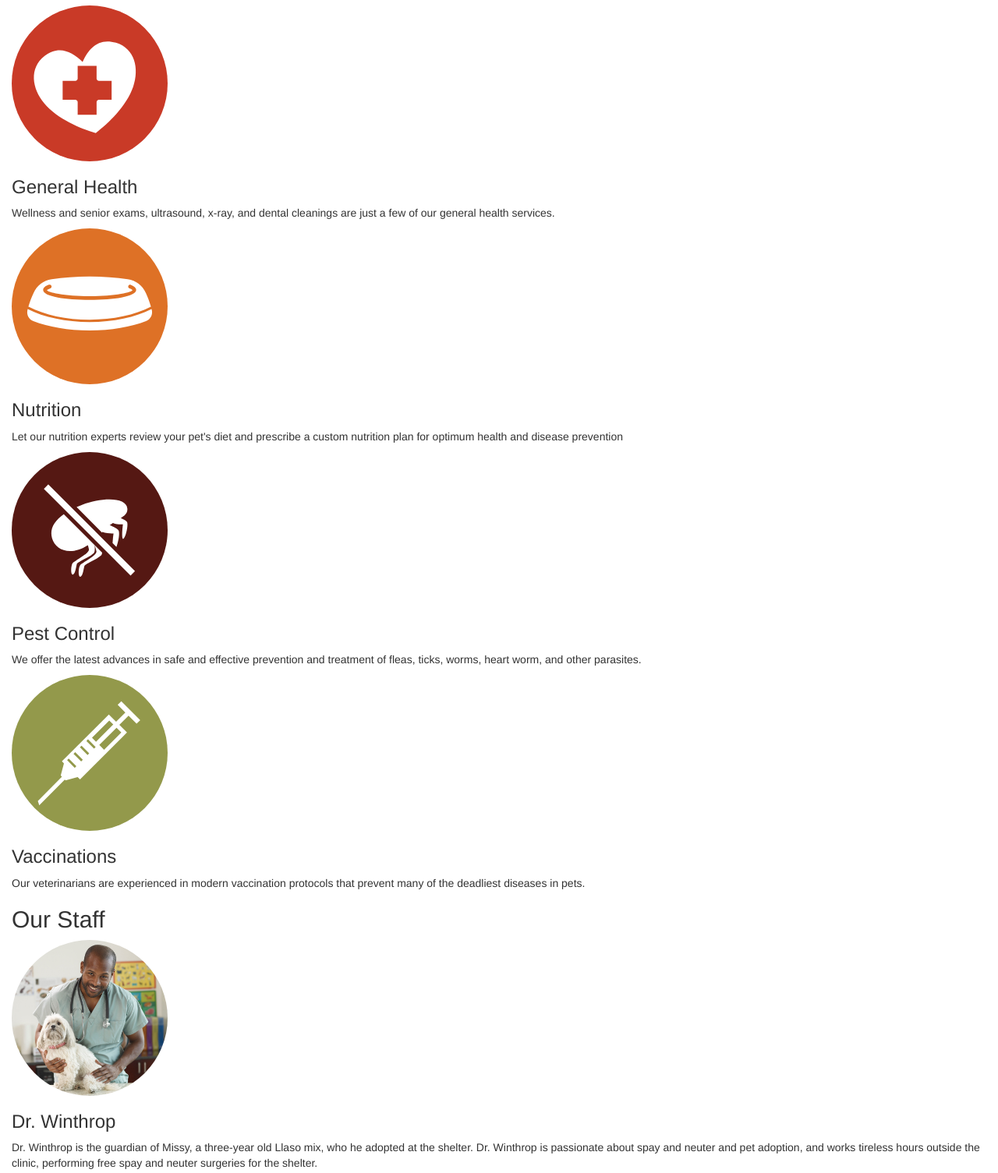
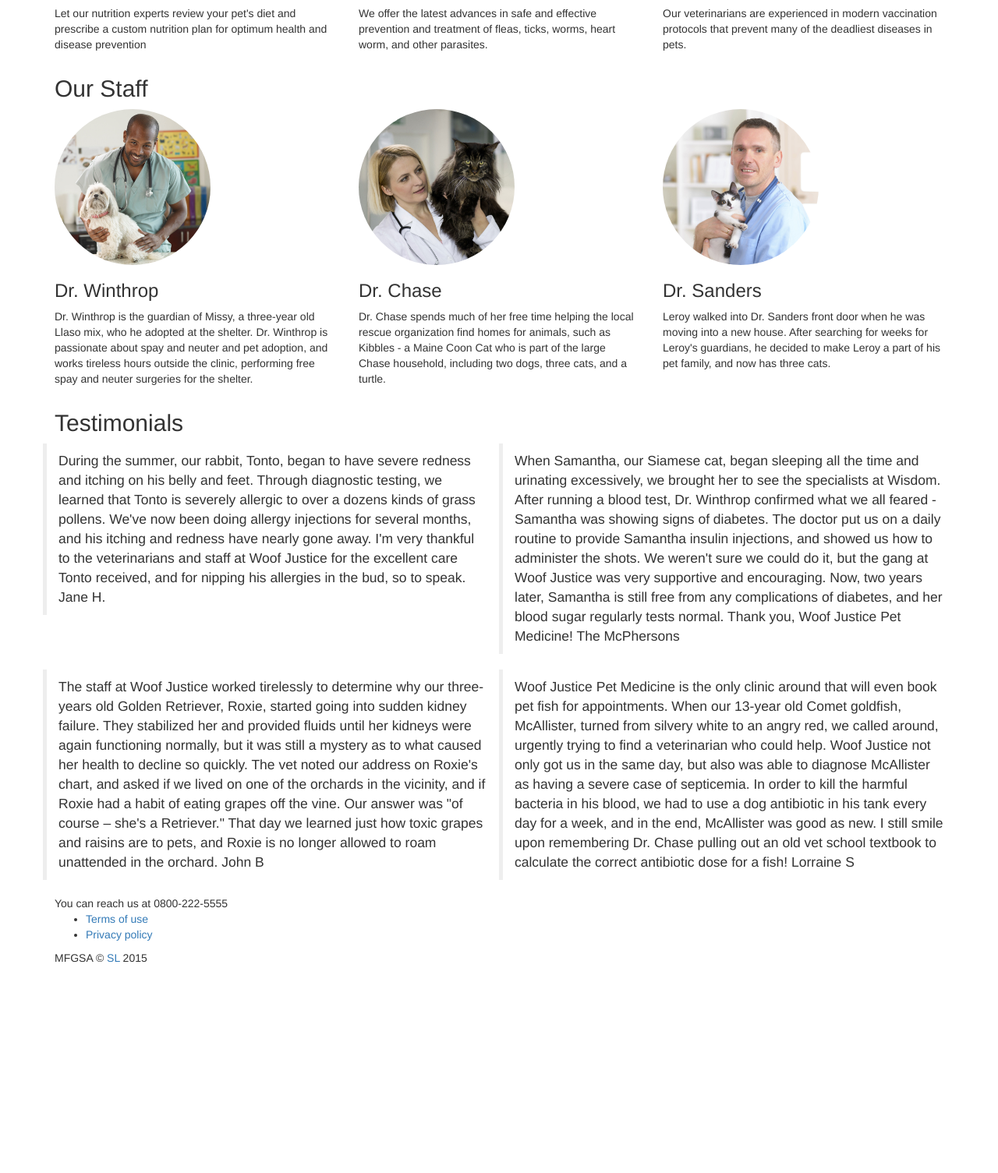
Before and after one commit to stefan22/bootstrap-challenge, a plain HTML site: page index.html in a window 1280 px wide. Shown: the part 1088-2593 px from the top of the page at 78% size. After the commit the page ends 2337 px from the top, so only its background shows below. Drawn offline with nearby package versions, Linux system fonts and the light colour scheme.

Commit message:
main content page layout

```diff
--- a/index.html
+++ b/index.html
@@ -7,10 +7,14 @@
     <link rel="stylesheet" href="https://maxcdn.bootstrapcdn.com/bootstrap/3.3.5/css/bootstrap.min.css">
     <link rel="stylesheet" href="css/style.css">
     <meta name="viewport" content="width=device-width, initial-scale=1">
+    <!--[if lt IE 9]>
+      <script src="https://oss.maxcdn.com/html5shiv/3.7.2/html5shiv.min.js"></script>
+      <script src="https://oss.maxcdn.com/respond/1.4.2/respond.min.js"></script>
+    <![endif]-->
 </head>
 
 <body>
-<div class="container-fluid">
+
     <header>
         <nav>
             <a href="#featured">Woof Justice <span class="subhead">Pet Medicine</span></a>
@@ -34,78 +38,87 @@
 
     <div class="main">
         <div class="page" id="mission">
+            <div class="content container">
                 <h2>Our Mission</h2>
                 <p>Woof Justice Pet Medicine strives to blend the best in traditional and alternative medicine in the diagnosis and treatment of companion animals including dogs, cats, birds, reptiles, rodents, and fish. We apply the wisdom garnered in the centuries old tradition of veterinary medicine, to find the safest treatments and cures.</p>
                 <p>We strive to be your pet's medical experts from youth through the senior years. We build preventative health care plans for each and every one of our patients, based on breed, age, and sex, so that your pet receives the most appropriate care at crucial milestones. We want to give your pet a long and healthy life.</p>
                 <h5>The only balls your dog needs are the ones he fetches!</h5>
+            </div><!-- content container -->
         </div><!-- mission -->
 
         <div class="page" id="services">
+            <div class="content container">
                 <h2>Services</h2>
-            <article>
+                    <div class="row">
+                        <article class="service col-sm-4">
                             <img class="icon" src="images/icon-exoticpets.svg" alt="Icon">
                             <h3>Exotic Pets</h3>
                             <p>We offer specialized care for reptiles, rodents, birds, and other exotic pets.</p>
                         </article>
 
-            <article>
+                        <article class="service col-sm-4">
                             <img class="icon" src="images/icon-grooming.svg" alt="Icon">
                             <h3>Grooming</h3>
                             <p>Our therapeutic grooming treatments help battle fleas, allergic dermatitis, and other challenging skin conditions</p>
                         </article>
 
-            <article>
+                        <article class="service col-sm-4">
                             <img class="icon" src="images/icon-health.svg" alt="Icon">
                             <h3>General Health</h3>
                             <p>Wellness and senior exams, ultrasound, x-ray, and dental cleanings are just a few of our general health services.</p>
                         </article>
 
-            <article>
+                        <article class="service col-sm-4">
                             <img class="icon" src="images/icon-nutrition.svg" alt="Icon">
                             <h3>Nutrition</h3>
                             <p>Let our nutrition experts review your pet's diet and prescribe a custom nutrition plan for optimum health and disease prevention</p>
                         </article>
 
-            <article>
+                        <article class="service col-sm-4">
                             <img class="icon" src="images/icon-pestcontrol.svg" alt="Icon">
                             <h3>Pest Control</h3>
                             <p>We offer the latest advances in safe and effective prevention and treatment of fleas, ticks, worms, heart worm, and other parasites.</p>
                         </article>
 
-            <article>
+                        <article class="service col-sm-4">
                             <img class="icon" src="images/icon-vaccinations.svg" alt="Icon">
                             <h3>Vaccinations</h3>
                             <p>Our veterinarians are experienced in modern vaccination protocols that prevent many of the deadliest diseases in pets.</p>
                         </article>
+                    </div><!-- row  -->
+            </div><!-- content container  -->
         </div><!-- services -->
 
         <div class="page" id="staff">
+            <div class="content container">
                 <h2 id="ourstaff">Our Staff</h2>
-                <div class="doctor">
+                <div class="row">
+                    <div class="doctor col-sm-4">
                         <img class="img-circle" src="images/doctor-winthrop.jpg" alt="Photo of Dr">
                         <h3>Dr. Winthrop</h3>
-                    <div class="doctor">
                         <p>Dr. Winthrop is the guardian of Missy, a three-year old Llaso mix, who he adopted at the shelter. Dr. Winthrop is passionate about spay and neuter and pet adoption, and works tireless hours outside the clinic, performing free spay and neuter surgeries for the shelter.</p>
                     </div><!-- doctor -->
 
-                <div class="doctor">
+                    <div class="doctor col-sm-4">
                         <img class="img-circle" src="images/doctor-chase.jpg" alt="Photo of Dr">
                         <h3>Dr. Chase</h3>
-                    <div class="doctor">
                         <p>Dr. Chase spends much of her free time helping the local rescue organization find homes for animals, such as Kibbles - a Maine Coon Cat who is part of the large Chase household, including two dogs, three cats, and a turtle.</p>
                     </div><!-- doctor -->
 
-                <div class="doctor">
+                    <div class="doctor col-sm-4">
                         <img class="img-circle" src="images/doctor-sanders.jpg" alt="Photo of Dr">
                         <h3>Dr. Sanders</h3>
-                    <div class="doctor">
                         <p>Leroy walked into Dr. Sanders front door when he was moving into a new house. After searching for weeks for Leroy's guardians, he decided to make Leroy a part of his pet family, and now has three cats.</p>
                     </div><!-- doctor -->
+                </div><!-- row -->
+            </div><!-- content container -->
         </div><!-- staff -->
 
         <div class="page" id="testimonials">
+            <div class="container">
                 <h2>Testimonials</h2>
-            <blockquote id="janeh">
+                    <div class="row">
+                        <blockquote class="col-sm-6" id="janeh">
                             <div class="quote">
                                 <span class="intro">During the summer, our rabbit, Tonto, began to have severe redness</span>
                                 <span class="more"> and itching on his belly and feet. Through diagnostic testing, we learned that Tonto is severely allergic to over a dozens kinds of grass pollens. We've now been doing allergy injections for several months, and his itching and redness have nearly gone away. I'm very thankful to the veterinarians and staff at Woof Justice for the excellent care Tonto received, and for nipping his allergies in the bud, so to speak.</span>
@@ -113,7 +126,7 @@
                             </div>
                         </blockquote>
 
-            <blockquote id="mcphersons">
+                        <blockquote class="col-sm-6" id="mcphersons">
                             <div class="quote">
                                 <span class="intro">When Samantha, our Siamese cat, began sleeping all the time</span>
                                 <span class="more">and urinating excessively, we brought her to see the specialists at Wisdom. After running a blood test, Dr. Winthrop confirmed what we all feared - Samantha was showing signs of diabetes. The doctor put us on a daily routine to provide Samantha insulin injections, and showed us how to administer the shots. We weren't sure we could do it, but the gang at Woof Justice was very supportive and encouraging. Now, two years later, Samantha is still free from any complications of diabetes, and her blood sugar regularly tests normal. Thank you, Woof Justice Pet Medicine!</span>
@@ -121,7 +134,7 @@
                             </div>
                         </blockquote>
 
-            <blockquote id="johnb">
+                        <blockquote class="col-sm-6" id="johnb">
                             <div class="quote">
                                 <span class="intro">The staff at Woof Justice worked tirelessly to determine why our three-years old</span>
                                <span class="more">Golden Retriever, Roxie, started going into sudden kidney failure. They stabilized her and provided fluids until her kidneys were again functioning normally, but it was still a mystery as to what caused her health to decline so quickly. The vet noted our address on Roxie's chart, and asked if we lived on one of the orchards in the vicinity, and if Roxie had a habit of eating grapes off the vine. Our answer was "of course – she's a Retriever." That day we learned just how toxic grapes and raisins are to pets, and Roxie is no longer allowed to roam unattended in the orchard.
@@ -130,18 +143,21 @@
                             </div>
                         </blockquote>
 
-            <blockquote id="lorraines">
+                        <blockquote class="col-sm-6" id="lorraines">
                             <div class="quote">
                                 <span class="intro">Woof Justice Pet Medicine is the only clinic around that will even</span>
                                 <span class="more">book pet fish for appointments. When our 13-year old Comet goldfish, McAllister, turned from silvery white to an angry red, we called around, urgently trying to find a veterinarian who could help. Woof Justice not only got us in the same day, but also was able to diagnose McAllister as having a severe case of septicemia. In order to kill the harmful bacteria in his blood, we had to use a dog antibiotic in his tank every day for a week, and in the end, McAllister was good as new. I still smile upon remembering Dr. Chase pulling out an old vet school textbook to calculate the correct antibiotic dose for a fish!</span>
                                 <span class="customer">Lorraine S</span>
                             </div>
                         </blockquote>
+                    </div><!-- row -->
+            </div><!-- container -->
         </div><!-- testimonials -->
     </div><!-- main -->
 
 <footer>
-    <div>Can reach us at <span class="phone">0800-222-5555</span></div>
+    <div class="content container">
+        <div>You can reach us at <span class="phone">0800-222-5555</span></div>
     <nav>
         <ul>
             <li><a href="#">Terms of use</a></li>
@@ -149,8 +165,8 @@
         </ul>
     </nav>
     <p>MFGSA &copy; <a href="#">SL</a> 2015</p>
+    </div><!-- content container -->
 </footer>
-</div><!-- container-fluid -->
 
 <script src="https://ajax.googleapis.com/ajax/libs/jquery/1.11.3/jquery.min.js"></script>
 <script src="https://maxcdn.bootstrapcdn.com/bootstrap/3.3.5/js/bootstrap.min.js"></script>
```
Lines whose indentation alone changed are shown as unchanged.
